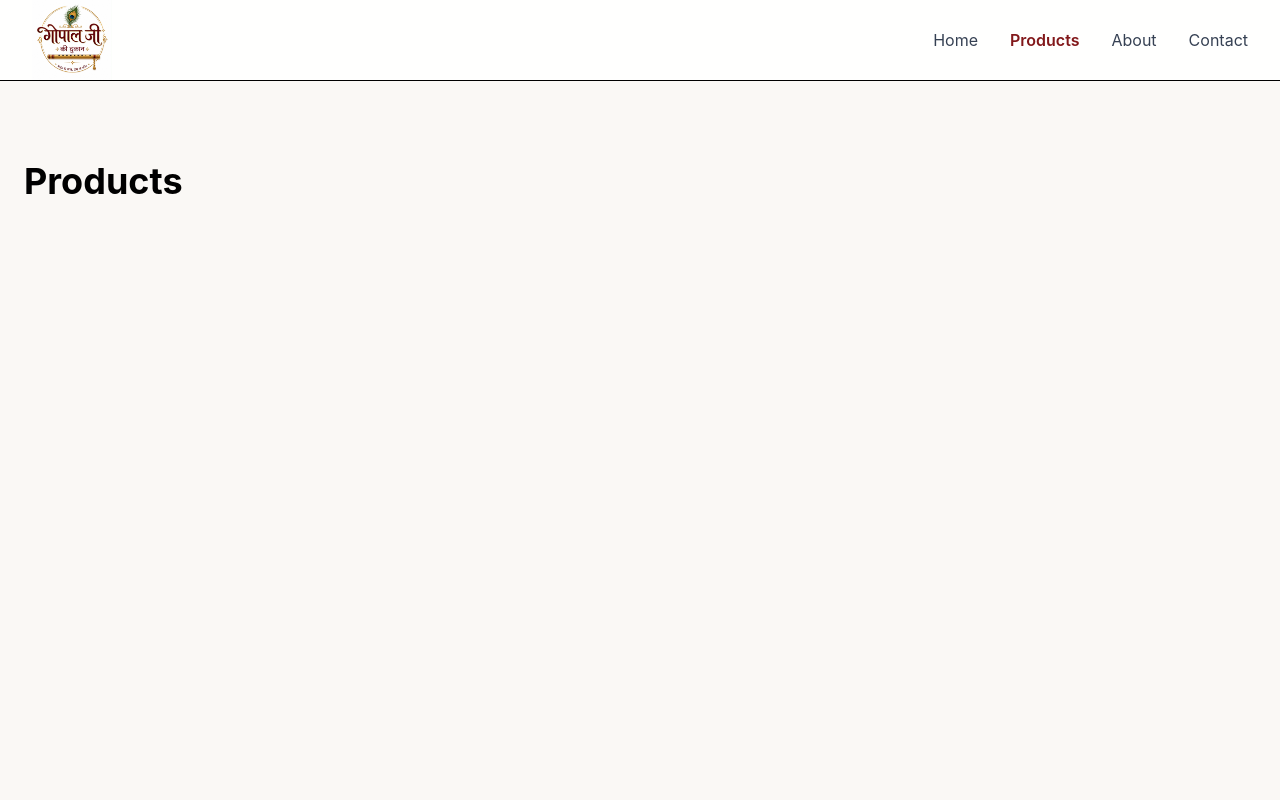
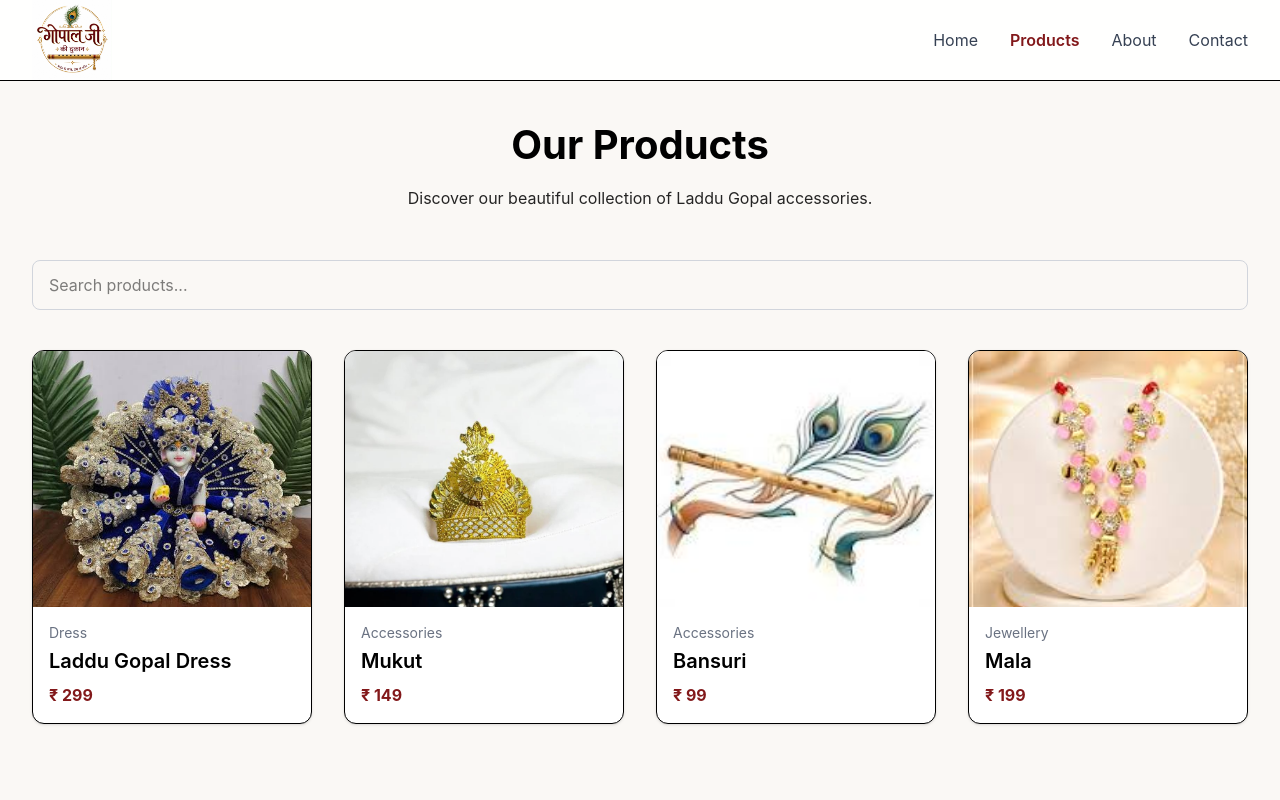
Before and after one commit to AmitArora657/gopal-ji-ki-dukaan, a React (Vite) app: page /products in a window 1280 px wide. Shown: the top 800 px of the page. Built offline with nearby package versions, Linux system fonts and the light colour scheme.

Commit message:
Product Module created

```diff
--- /dev/null
+++ b/src/components/products/ProductSearch.tsx
@@ -0,0 +1,18 @@
+interface ProductSearchProps {
+  value: string;
+  onChange: (value: string) => void;
+}
+
+const ProductSearch = ({ value, onChange }: ProductSearchProps) => {
+  return (
+    <input
+      type="text"
+      placeholder="Search products..."
+      value={value}
+      onChange={(e) => onChange(e.target.value)}
+      className="w-full rounded-lg border border-gray-300 px-4 py-3 outline-none transition focus:border-red-900"
+    />
+  );
+};
+
+export default ProductSearch;
--- /dev/null
+++ b/src/components/products/ProductToolbar.tsx
@@ -0,0 +1,30 @@
+import Container from "../common/Container";
+import Heading from "../common/Heading/Heading";
+import ProductSearch from "./ProductSearch";
+
+interface ProductToolbarProps {
+  searchTerm: string;
+  onSearchChange: (value: string) => void;
+}
+
+const ProductToolbar = ({
+  searchTerm,
+  onSearchChange,
+}: ProductToolbarProps) => {
+  return (
+    <section className="py-10">
+      <Container>
+        <Heading
+          title="Our Products"
+          subtitle="Discover our beautiful collection of Laddu Gopal accessories."
+        />
+
+        <div className="mt-8">
+          <ProductSearch value={searchTerm} onChange={onSearchChange} />
+        </div>
+      </Container>
+    </section>
+  );
+};
+
+export default ProductToolbar;
--- a/src/pages/Products/products.tsx
+++ b/src/pages/Products/products.tsx
@@ -1,8 +1,30 @@
+import { useMemo, useState } from "react";
+
+import Container from "../../components/common/Container";
+import ProductGrid from "../../components/products/ProductGrid";
+import ProductToolbar from "../../components/products/ProductToolbar";
+
+import { products } from "../../data/products";
+
 const Products = () => {
+  const [searchTerm, setSearchTerm] = useState("");
+
+  const filteredProducts = useMemo(() => {
+    return products.filter((product) =>
+      product.name.toLowerCase().includes(searchTerm.toLowerCase()),
+    );
+  }, [searchTerm]);
+
   return (
-    <div className="mx-auto max-w-7xl px-6 py-20">
-      <h1 className="text-4xl font-bold">Products</h1>
-    </div>
+    <>
+      <ProductToolbar searchTerm={searchTerm} onSearchChange={setSearchTerm} />
+
+      <section className="pb-20">
+        <Container>
+          <ProductGrid products={filteredProducts} />
+        </Container>
+      </section>
+    </>
   );
 };
 
```
Also changed, not shown: src/components/products/ProductGrid.tsx (+0 -15 lines).
